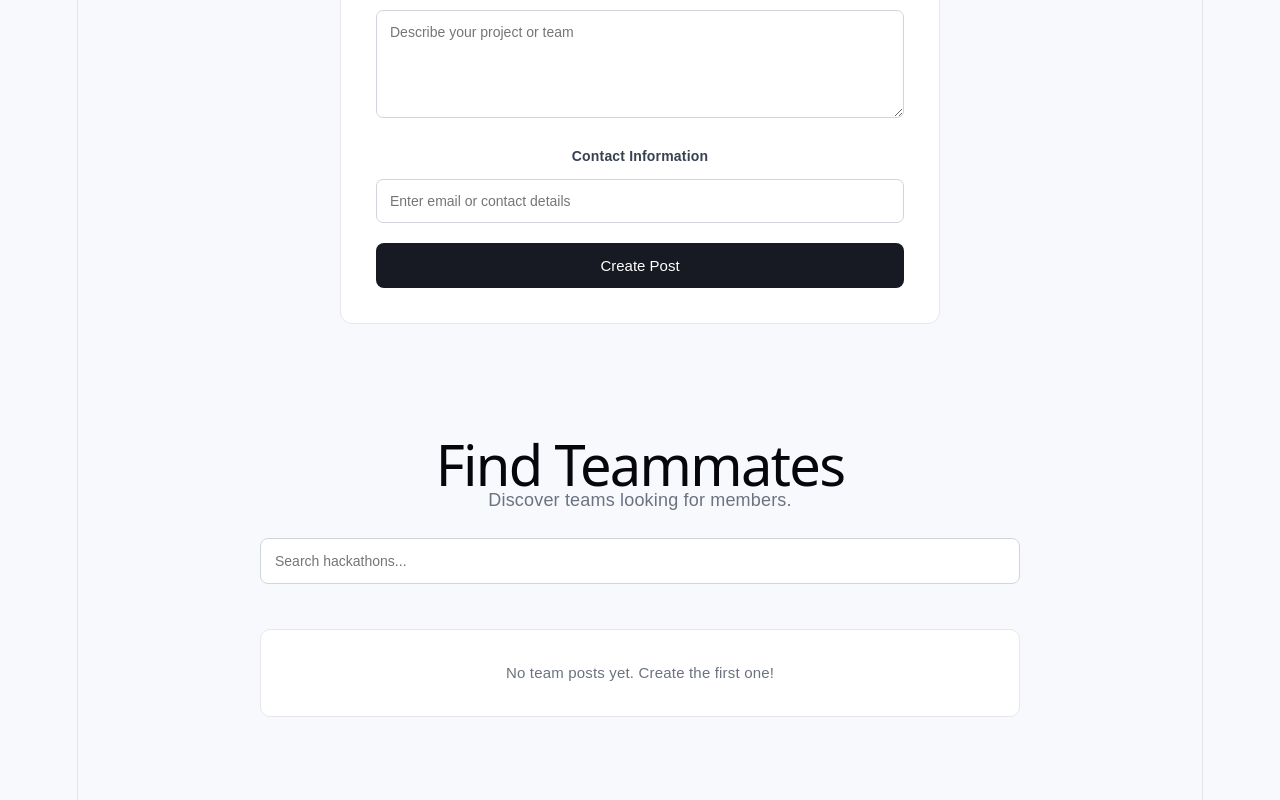
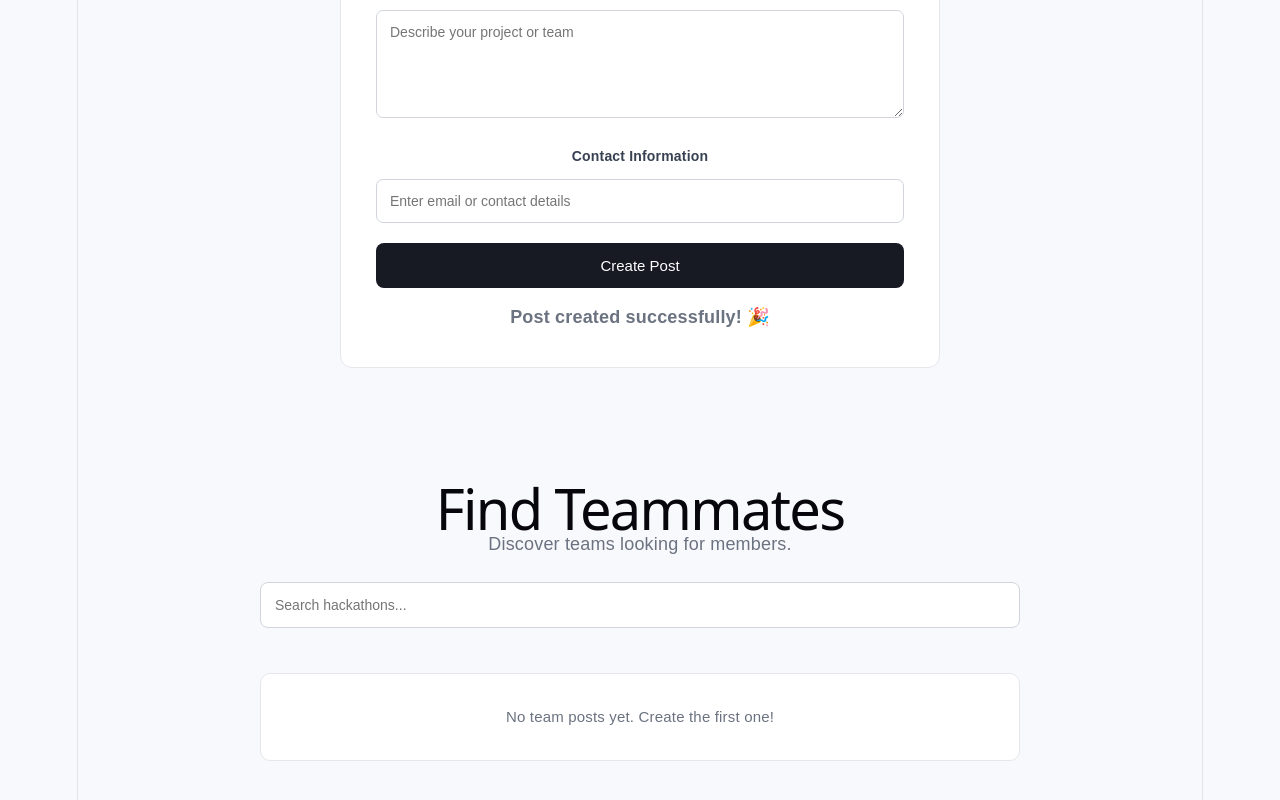
Before and after one commit to bhavyasrivastava5april/TeamUp, a React (Vite) app: page / in a window 1280 px wide. Shown: the part 1252-2052 px from the top of the page. Built offline with nearby package versions, Linux system fonts and the light colour scheme.

Commit message:
Made some changes in ui

```diff
--- a/src/App.css
+++ b/src/App.css
@@ -353,3 +353,8 @@ textarea {
     padding: 25px 20px;
   }
 }
+.success-message {
+  margin-top: 15px;
+  color: #2e7d32;
+  font-weight: 600;
+}
--- a/src/CreatePost.jsx
+++ b/src/CreatePost.jsx
@@ -54,7 +54,14 @@ function CreatePost() {
     );
 
     setPost(newPost);
-    setSubmitted(true);
+setSubmitted(true);
+
+setEventName("");
+setEventLink("");
+setMembersNeeded("");
+setSkills("");
+setDescription("");
+setContact("");
   };
 
   return (
@@ -115,8 +122,7 @@ function CreatePost() {
       <button type="button" onClick={handleSubmit}>
         Create Post
       </button>
-
-      {submitted && <p>Post created successfully! 🎉</p>}
+<p className="success-message">Post created successfully! 🎉</p>
 
       {post && (
         <div className="created-post">
```
